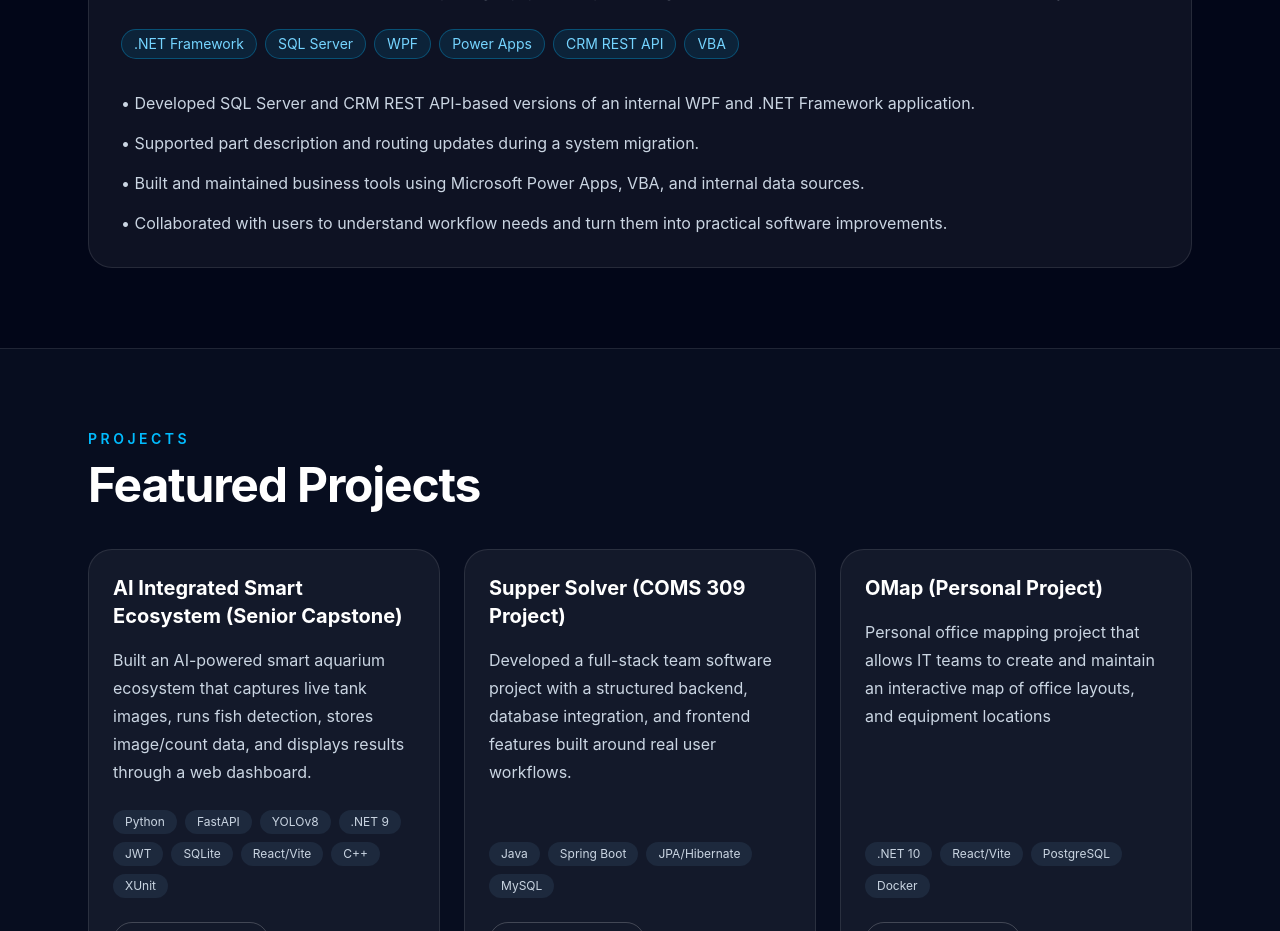
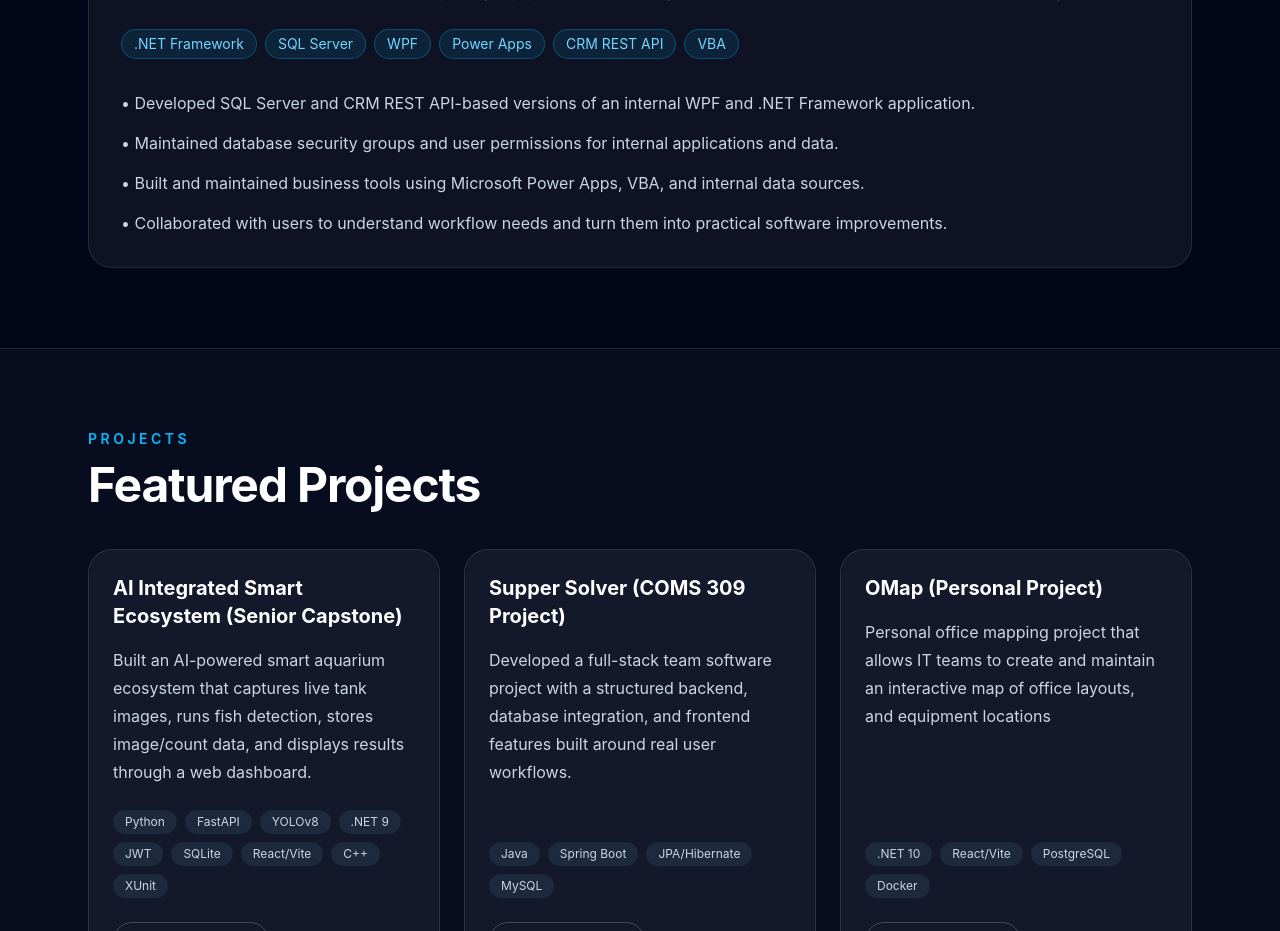
Before and after one commit to carsoni4/carsoni4.github.io, a React (Vite) app: page / in a window 1280 px wide. Shown: the part 1600-2531 px from the top of the page. Built offline with nearby package versions, Linux system fonts and the light colour scheme.

Commit message:
Work experience update

```diff
--- a/src/App.tsx
+++ b/src/App.tsx
@@ -225,8 +225,7 @@ function Experience() {
               internal WPF and .NET Framework application.
             </li>
             <li>
-              • Supported part description and routing updates during a system
-              migration.
+              • Maintained database security groups and user permissions for internal applications and data.
             </li>
             <li>
               • Built and maintained business tools using Microsoft Power Apps,
```
